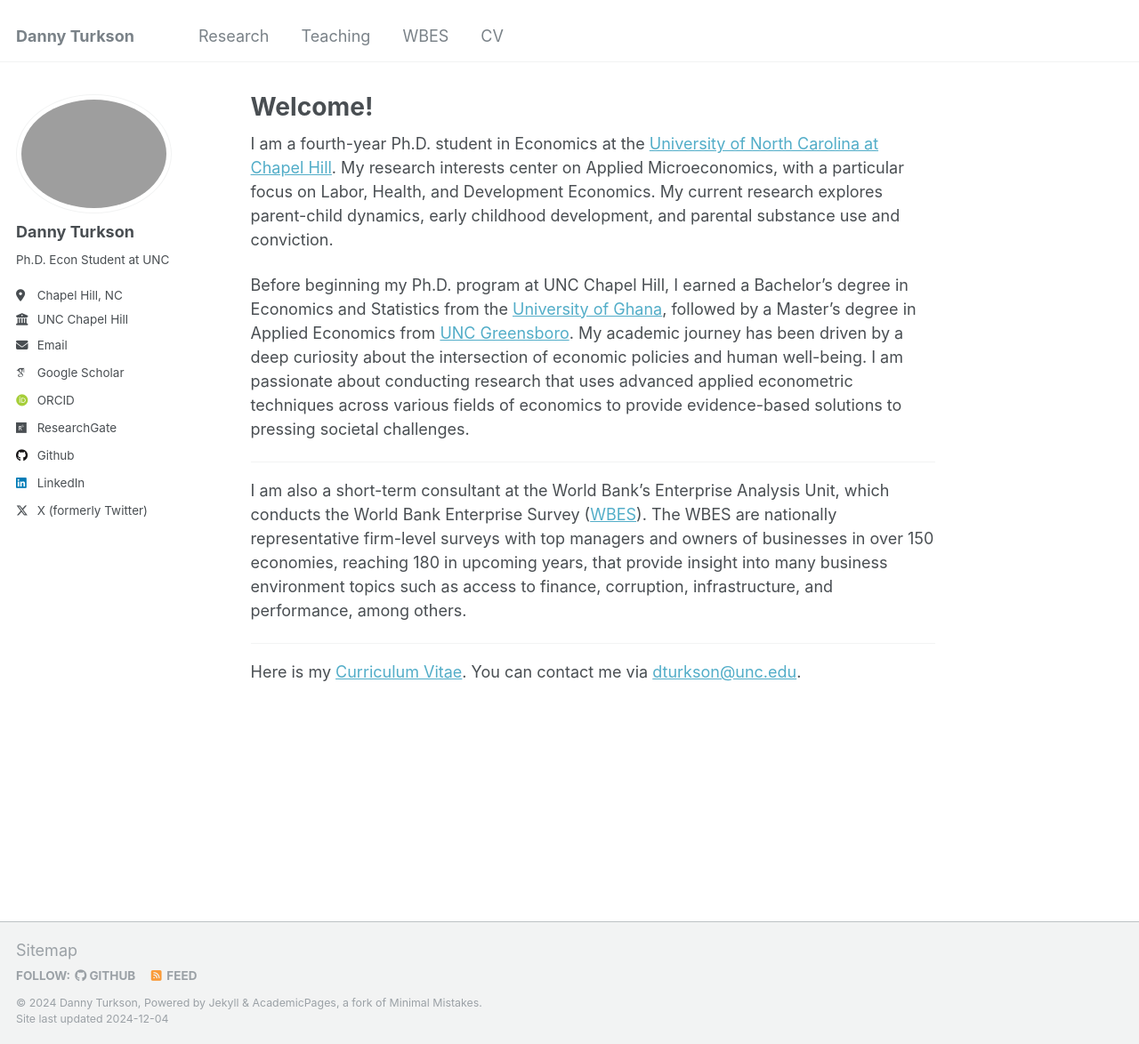
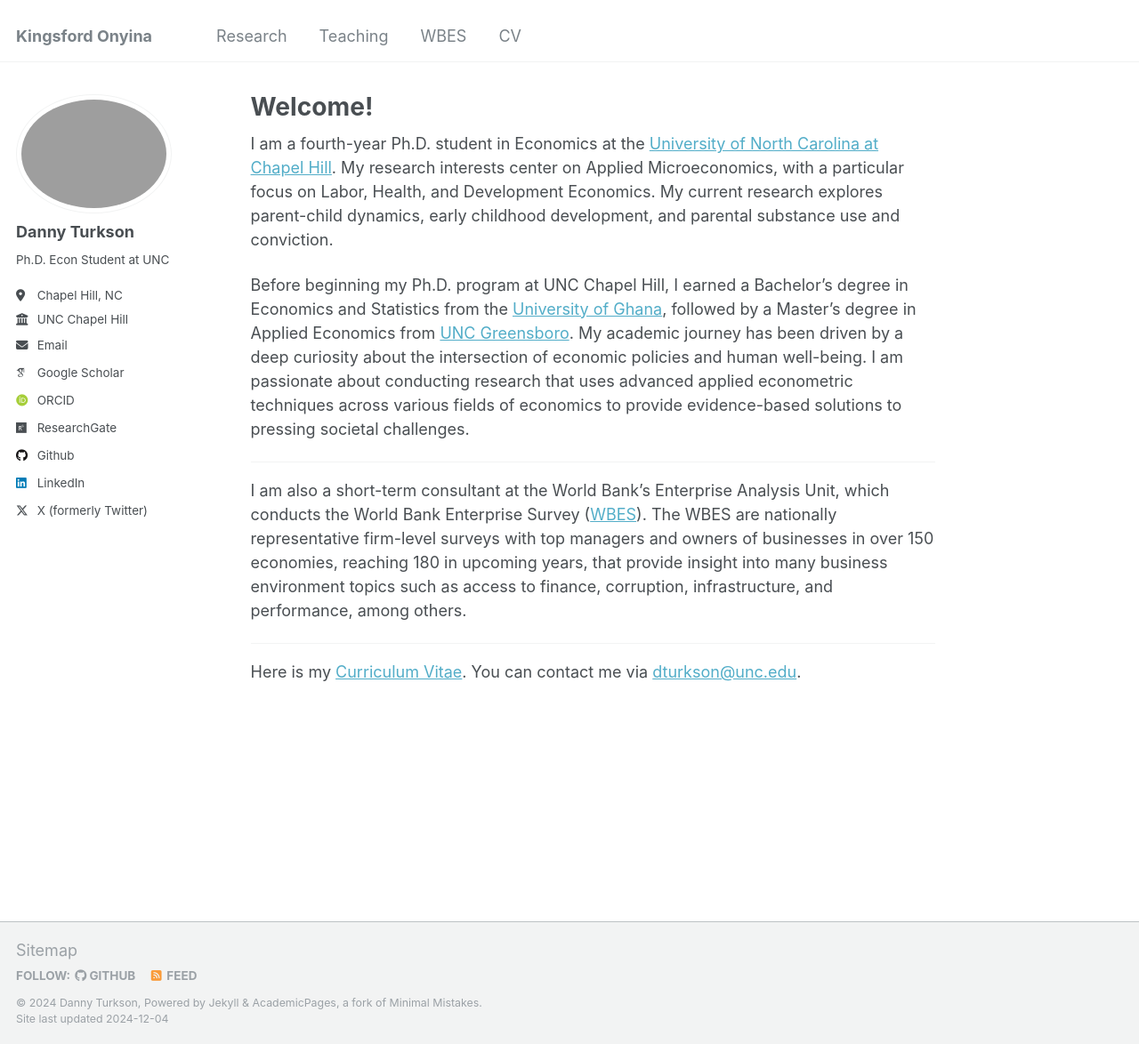
Before and after one commit to kingsfordonyina/kingsfordonyina.github.io, a Jekyll site: the page built from _pages/about.md, in a window 1280 px wide and 1174 px high. Shown: the whole window at 89% size. Built offline with Jekyll 4.4.1, drawn with Linux system fonts in a browser that asks for light colours; some web fonts are replaced.

Commit message:
Update _config.yml

```diff
--- a/_config.yml
+++ b/_config.yml
@@ -8,13 +8,13 @@
 
 # Basic Site Settings
 locale                   : "en-US"
-title                    : "Danny Turkson"
+title                    : "Kingsford Onyina"
 title_separator          : "-"
 name                     : &name "Danny Turkson"
 description              : &description "personal description"
-url                      : https://dannyturkson.github.io # the base hostname & protocol for your site e.g. "https://[your GitHub username].github.io"
+url                      : https://kingsfordonyina.github.io # the base hostname & protocol for your site e.g. "https://[your GitHub username].github.io"
 baseurl                  : "" # the subpath of your site, e.g. "/blog"
-repository               : "dannyturkson/dannyturkson.github.io"
+repository               : "kingsfordonyina/kingsfordonyina.github.io"
 
 # Site Author - The following control what appear as part of the author content on the side bar.
 #               If a field is blank the icon and link will not appear, otherwise it will be shown.
```
